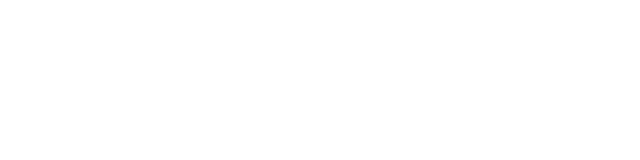
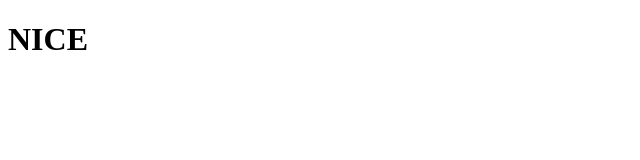
Before and after one commit to fossabot/regexbuilder, a Next.js app: page / in a window 1280 px wide. Shown: the top 160 px of the page, without its empty margins (0-640 px from the left). Built offline with nearby package versions, Linux system fonts and the light colour scheme.

Commit message:
Added sourcemap support and fixed @zeit/next-css

```diff
--- a/next.config.js
+++ b/next.config.js
@@ -1,11 +1,14 @@
 const path = require("path");
 const withCSS = require("@zeit/next-css");
+const withSourceMaps = require("@zeit/next-source-maps");
 
-module.exports = withCSS({
+module.exports = withCSS(
+  withSourceMaps({
     target: "serverless",
     // eslint-disable-next-line no-unused-vars
     webpack(config, options) {
       config.resolve.modules.push(path.resolve("./"));
       return config;
     }
-});
+  })
+);
--- a/package.json
+++ b/package.json
@@ -33,6 +33,8 @@
     ]
   },
   "dependencies": {
+    "@zeit/next-css": "^1.0.1",
+    "@zeit/next-source-maps": "^0.0.3",
     "next": "8.0.0",
     "prop-types": "15.7.2",
     "react": "16.7.0",
--- a/pages/index.jsx
+++ b/pages/index.jsx
@@ -2,6 +2,10 @@ import React, { Component } from "react";
 
 export default class Home extends Component {
   render() {
-    return <div />;
+    return (
+      <div>
+        <h1>NICE</h1>
+      </div>
+    );
   }
 }
```
Also changed, not shown: 1 other file (tests, documents, lock files or other folders). Lines whose indentation alone changed are shown as unchanged.
